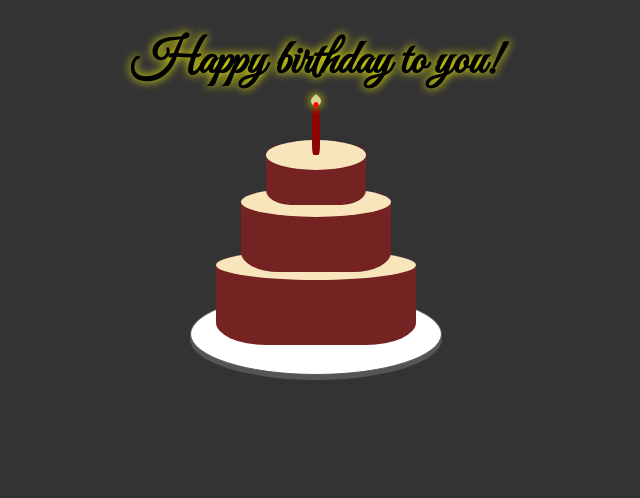
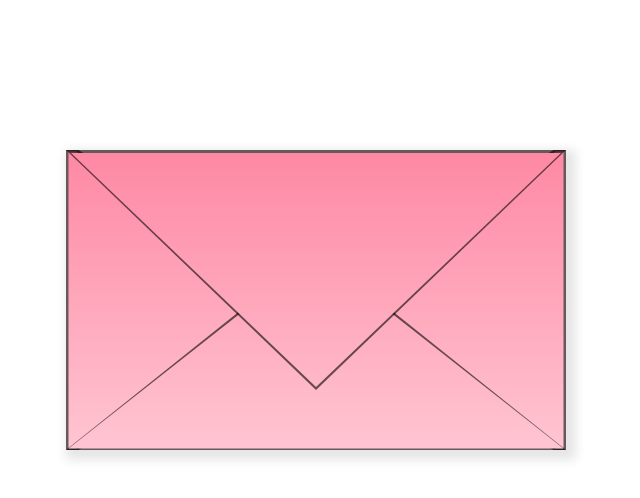
Before and after one commit to LeTrungHieu-149/hpbd, a plain HTML site: page index.html in a window 1280 px wide. Shown: the whole page, without its empty margins (324-964 px from the left). Drawn offline with Linux system fonts and the light colour scheme.

Commit message:
cake->envelope

```diff
--- a/index.html
+++ b/index.html
@@ -8,15 +8,19 @@
     <link href="style.css" rel="stylesheet" type="text/css">
 </head>
 <body>
-    <div class="cake">
-        <div class="candle">
-            <div class="flame"></div>
+    <div class="envelope__scene">
+        <div class="envelope">
+            <div class="envelope__top">
+                <div class="triangle triangle__top"></div>
+                <div class="triangle triangle__bottom"></div>
+                <div class="triangle triangle__left"></div>
+                <div class="triangle triangle__right"></div>
+                <div class="envelope__content">
+                    <p class="envelope__wishes">Happy birthday to you!</p>
+                </div>
+            </div>
         </div>
-        <div class="layer layer__top"></div>
-        <div class="layer layer__mid"></div>
-        <div class="layer layer__bottom"></div>
-        <div class="disk"></div>
     </div>
-    <h1>Happy birthday to you!</h1>
 </body>
+<script src="main.js"></script>
 </html>
--- /dev/null
+++ b/main.js
@@ -0,0 +1,4 @@
+let envelope = document.querySelector(".envelope");
+envelope.addEventListener("click", () => {
+    envelope.classList.add("open");
+});
--- a/style.css
+++ b/style.css
@@ -1,128 +1,156 @@
 body {
-    background-color: #333;
-    font-family: 'Great Vibes', cursive;
+    font-family: "Great Vibes", cursive;
     font-size: 62.5%;
 }
 
-.cake {
-    position: absolute;
-    top: 350px;
-    left: 50%;
-    transform: translate(-50%,-50%);
-    display: flex;
-    flex-direction: column;
-    align-items: center;
-    width: 250px;
+.envelope__scene {
+    perspective: 1000px;
+    max-width: 500px;
+    height: 300px;
+    margin: 150px auto 0;
 }
 
-.layer {
-    width: 200px;
-    height: 90px;
-    background-color :#742222;
-    position: absolute;
-    border-bottom-left-radius: 25%;
-    border-bottom-right-radius: 25%;
-    border-top-left-radius: 15%;
-    border-top-right-radius: 15%;
-    bottom: 0;
+.envelope {
+    cursor: pointer;
+    width: 100%;
+    height: 100%;
+    position: relative;
+    transform-style: preserve-3d;
+    box-shadow: 5px 5px 10px 5px rgba(0, 0, 0, 0.1);
 }
 
-.layer::before {
+.envelope > * {
+    position: absolute;
+    width: 100%;
+    height: 100%;
+    transform-style: preserve-3d;
+}
+
+.envelope__top {
+    z-index: 10;
+    background: rgba(254, 136, 164, 0.3);
+}
+
+.triangle {
+    position: relative;
+    width: 100%;
+    height: 100%;
+    background-color: rgba(0, 0, 0, 0.6);
+}
+
+.triangle__bottom {
+    clip-path: polygon(45% 40%, 55% 40%, 100% 100%, 0% 100%);
+    z-index: 5;
+    bottom: 100%;
+}
+
+.triangle__top {
+    clip-path: polygon(0% 0%, 50% 80%, 100% 0%);
+    z-index: 10;
+    transform-origin: 50% 0;
+    transition: transform 1s;
+}
+
+.envelope.open .triangle__top {
+    transform: rotateX(180deg);
+}
+
+.triangle::after {
+    position: absolute;
     content: "";
-    border-radius: 50%;
-    position: absolute;
-    top: -5px;
-    background-color: #f9e5bc;
     width: 100%;
-    height: 30px;
+    height: 100%;
+    background: linear-gradient(
+        to bottom,
+        rgb(254, 136, 164),
+        rgb(255, 197, 210)
+    );
+    top: 0;
+}
+
+.triangle__bottom::after,
+.triangle__top::after {
+    clip-path: polygon(45.5% 40.5%, 54.5% 40.5%, 99.5% 99.5%, 0.5% 99.5%);
+}
+
+.triangle__top::after {
+    clip-path: polygon(1% 1%, 50% 79%, 99% 1%);
+}
+
+.triangle__left,
+.triangle__right {
+    bottom: 200%;
     z-index: 1;
 }
 
-.layer__top{
-    bottom: 145px;
-    width: 100px;
-    z-index: -3;
-    height: 60px;
+.triangle__left {
+    clip-path: polygon(0% 0%, 2.5% 0%, 50% 50%, 2.5% 100%, 0% 100%);
+    left: 0;
 }
 
-.layer__mid{
-    bottom: 78px;
-    width: 150px;
-    z-index: -4;
-    height: 80px;
+.triangle__right {
+    clip-path: polygon(100% 0%, 97.5% 0%, 50% 50%, 97.5% 100%, 100% 100%);
+    right: 0;
+    bottom: 300%;
 }
 
-.layer__bottom {
-    bottom: 5px;
-    z-index: -5;
+.triangle__left::after,
+.triangle__right::after {
+    clip-path: polygon(0.5% 0.5%, 2% 0.5%, 49% 50%, 2% 99.5%, 0.5% 99.5%);
 }
 
-.disk {
-    width: 100%;
-    height: 80px;
-    border-radius: 50%;
-    background-color: white;
-    position: absolute;
-    bottom: -25px;
-    box-shadow: 0px 5px #555555;
-    z-index: -100;
-    border: 1px solid #555555;
+.triangle__right::after {
+    clip-path: polygon(99.5% 0.5%, 98% 0.5%, 50.5% 50%, 98% 99.5%, 99.5% 99.5%);
 }
 
-.candle {
-    position: absolute;
-    bottom: 195px;
-    width: 8px;
-    height: 50px;
-    background-color: #8f0505;
-    border-top-left-radius: 30%;
-    border-top-right-radius: 30%;
-    border-bottom-left-radius: 20%;
-    border-bottom-right-radius: 20%;
+.envelope__content {
+    position: relative;
+    box-sizing: border-box;
+    width: 70%;
+    height: 65%;
+    box-shadow: 5px 5px 10px 5px rgba(0, 0, 0, 0.1);
+    bottom: 350%;
+    left: 50%;
+    transition: bottom 0.5s;
+    transition-delay: 1.25s;
+    transform: translate(-50%, -50%);
+    background: url("/background-1.jpg");
+    background-position: center center;
+    background-repeat: no-repeat;
+    background-size: 100% 100%;
 }
 
-.candle::before {
-    content: "";
-    position: absolute;
-    top: 0;
-    border-radius: 50%;
-    width: 95%;
-    height: 5px;
-    background-color: #6b1818;
+.envelope.open .envelope__content {
+    bottom: 390%;
 }
 
-.flame {
-    width: 10px;
-    height: 10px;
-    border-radius: 50%;
-    border-top-right-radius: 0;
+.envelope__wishes {
+    font-size: 2rem;
+    margin: 0;
     position: absolute;
-    top: -9px;
-    left: 50%;
-    transform: translateX(-50%) rotate(-45deg);
-    background-color: #dad394;
-    box-shadow: 0 0 10px yellow;
+    top: 50%;
+    right: 1rem;
+    transform: translate(-0.5rem, -50%);
 }
 
-.flame::before {
-    content: "";
-    width: 5px;
-    height: 5px;
-    border-radius: 50%;
-    position: absolute;
-    top: 5px;
-    left: 0px;
-    background-color: red;
+@media screen and (max-width: 500px) {
+    .envelope__scene {
+        height: 250px;
+    }
+
+    .envelope__wishes {
+        font-size: 1.8rem;
+        right: 0.5rem;
+        transform: translate(-0.25rem, -50%);
+    }
 }
 
-h1 {
-    text-align: center;
-    text-shadow: 0 0 10px yellow;
-    font-size: 3rem;
-}
+@media screen and (max-width: 400px) {
+    .envelope__scene {
+        height: 200px;
+    }
 
-@media screen and (max-width:500px){
-    h1 {
-        font-size: 10vw;
+    .envelope__wishes {
+        font-size: 1.4rem;
     }
 }
```
Also changed, not shown: background-1.jpg (added).
